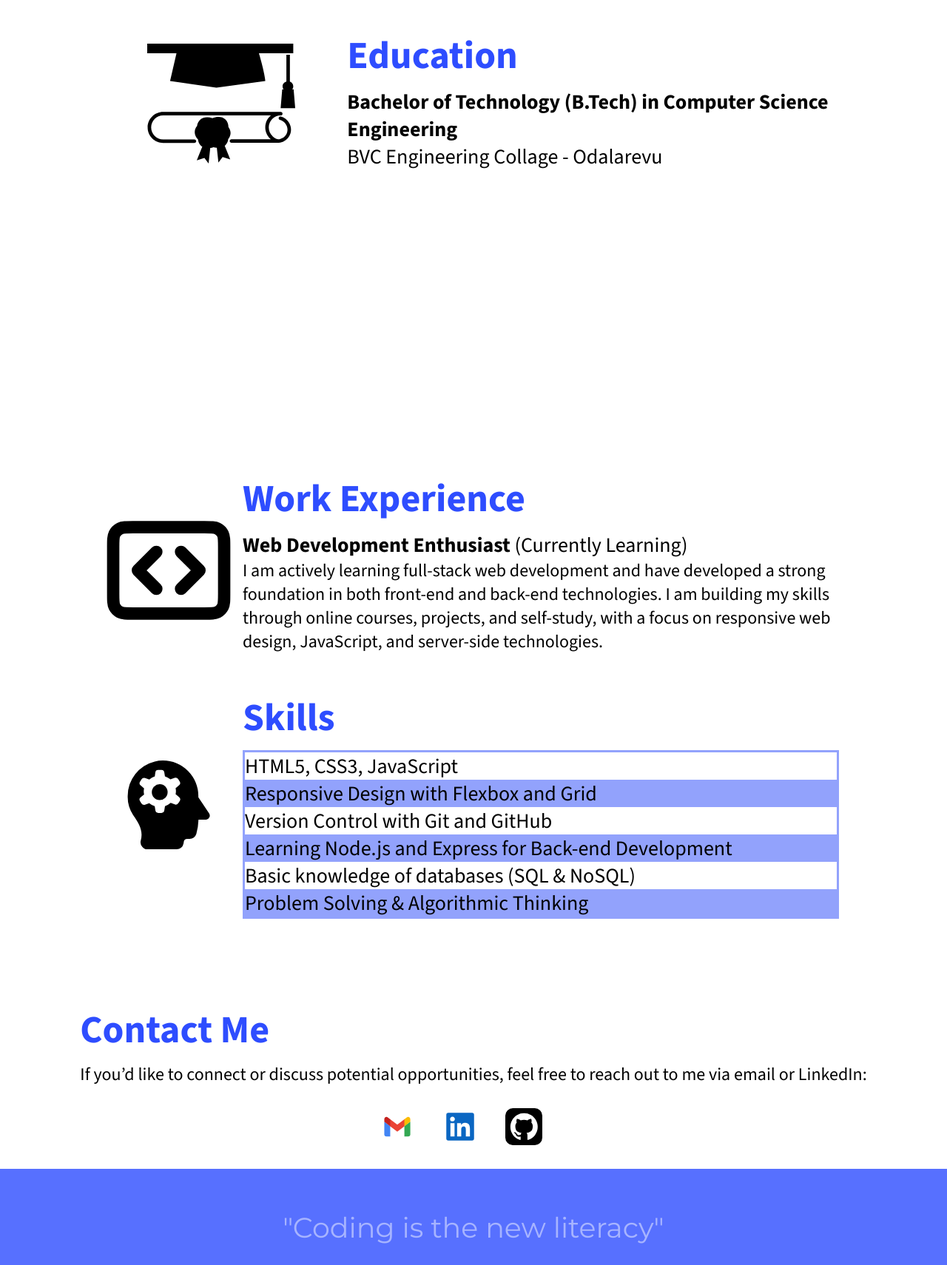
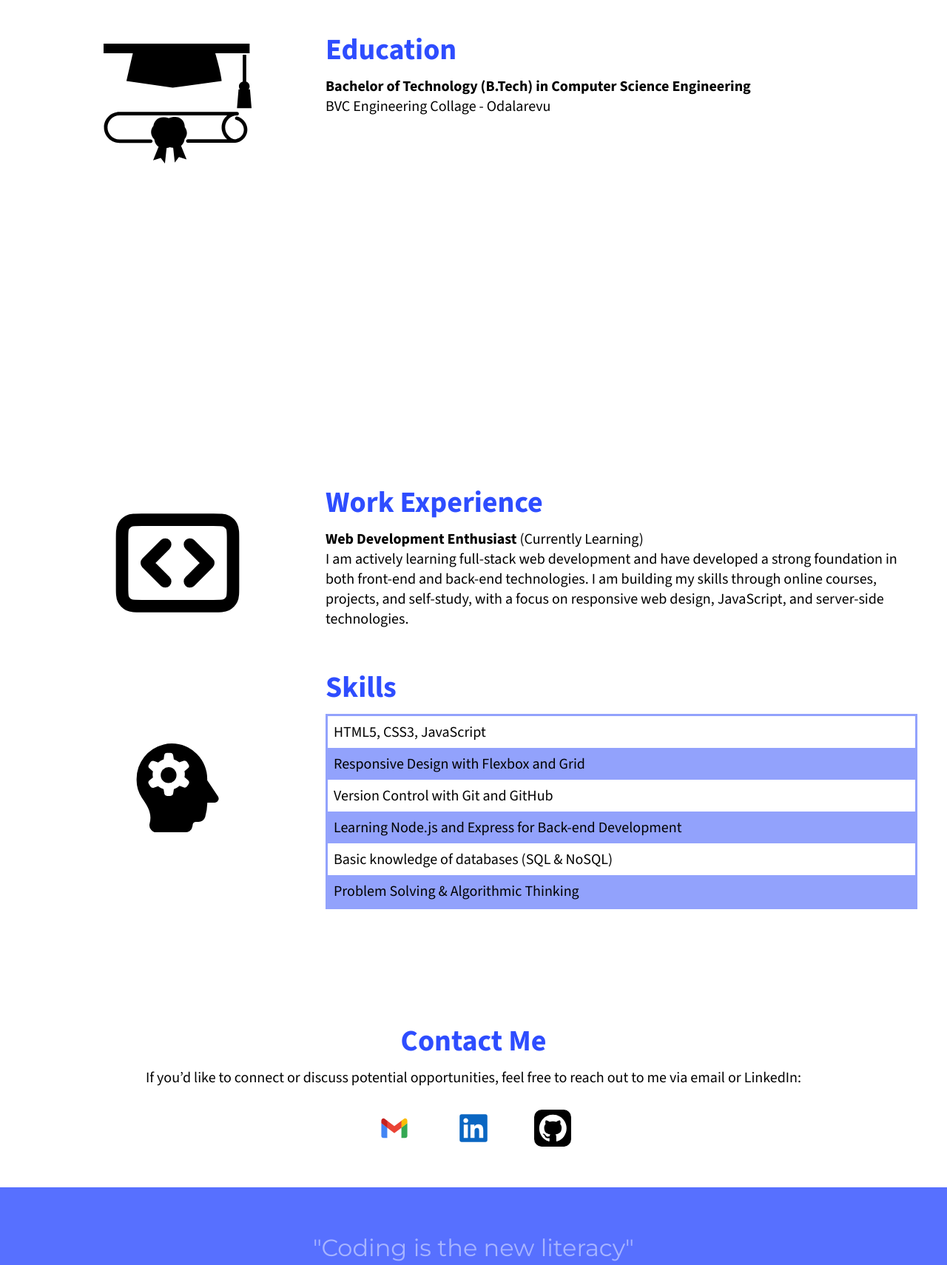
Before and after one commit to Mohanssk/My-Website, a plain HTML site: page index.html in a window 1280 px wide. Shown: the part 1060-2770 px from the top of the page at 74% size. Drawn offline with nearby package versions, Linux system fonts and the light colour scheme.

Commit message:
added reponsive to mobile

```diff
--- a/style.css
+++ b/style.css
@@ -2,120 +2,96 @@
     margin: 0;
     padding: 0;
     font-family: "Source Sans 3", sans-serif;
+    box-sizing: border-box;
 }
 
+/* Base styles */
 .hero{
     width: 100%;
-    height: 100vh;
+    min-height: 100vh;
     display: flex;
     flex-direction: column;
     align-items: center;
     justify-content: center;
     background-color: #8EC5FC;
     background-image: linear-gradient(102deg, #45a2ff 0%, #E0C3FC 100%);
+    padding: 20px;
 }
 
 .container{
-    width: 1000px;
+    width: 100%;
+    max-width: 1000px;
     text-align: center;
 }
 
 .name{
     margin-bottom: 20px;
-    font-size: 90px;
+    font-size: 4rem;
     color:#2949fd;
 }
 
 .description{
-    font-size: 25px;
+    font-size: 1.5rem;
     margin-bottom: 50px;
     color: #060c30;
 }
 
 .button{
     border: none;
-    font-size: 25px;
+    font-size: 1.5rem;
     text-decoration: none;
     color: black;
+    padding: 10px 20px;
+    display: inline-block;
 }
 
 .button:hover{
     background-color: rgb(54, 132, 250);
 }
 
-
-.resume{
+.resume, .skillset{
     width: 100%;
-    height: 100vh;
+    min-height: 100vh;
     display: flex;
     flex-direction: column;
     align-items: center;
     justify-content: center;
+    padding: 40px 20px;
 }
 
-.parent{
+.parent, .parent2{
     display: grid;
-     grid-template-columns: 0.5fr 1fr;
-     grid-template-rows: repeat(1, 1fr);
-     margin: 0;
-     width: 80%;
-     row-gap: 2rem;
+    grid-template-columns: 1fr;
+    width: 100%;
+    max-width: 1200px;
+    row-gap: 2rem;
     text-align: left;
 }
 
-.image{
+.image, .image2{
     display: grid;
     place-items: center;
-    height: 100%;
 }
 
-.image > img{
-    width: 200px;
-}
-
-
-.skillset{
-    width: 100%;
-    height: 100vh;
-    display: flex;
-    flex-direction: column;
-    align-items: center;
-    justify-content: center;
+.image > img, .image2 > img{
+    width: 150px;
+    max-width: 100%;
 }
 
 h3{
     color: #2e4dff;
     margin-bottom: 10px;
-    font-size:52px;
+    font-size: 2.5rem;
     font-family: "Source Sans 3", sans-serif;
 }
 
 ul{
     list-style: none;
-    font-size: 28px;
-}
-
-.parent2{
-    display: grid;
-     grid-template-columns: 0.5fr 1fr;
-     grid-template-rows: repeat(1, 1fr);
-     margin: 0;
-     width: 80%;
-     row-gap: 2rem;
-    text-align: left;
-}
-
-.image2{
-    display: grid;
-    place-items: center;
-}
-
-.image2 > img {
-    width: 200px;
+    font-size: 1.25rem;
 }
 
 .skls{
-    width: 800px;
+    width: 100%;
     border: 3px solid #92a2fc;
 }
 
@@ -127,48 +103,111 @@ ul{
     background-color: #92a2fc;
 }
 
+.skls > ul li {
+    padding: 8px;
+}
+
 .contact{
     width: 100%;
-    height: 30vh;
+    min-height: 30vh;
     display: flex;
     flex-direction: column;
     align-items: center;
     justify-content: center;
+    padding: 40px 20px;
+    text-align: center;
 }
 
 p{
-    font-size: 24px;
+    font-size: 1.25rem;
     margin-bottom: 20px;
 }
 
 .parent3{
     display: grid;
-    grid-template-columns: 1fr 1fr 1fr;
-    margin: 10px;
-    width: 20%;
-    row-gap: 2rem;
+    grid-template-columns: repeat(3, 1fr);
+    gap: 20px;
+    width: 100%;
+    max-width: 300px;
+    margin: 10px auto;
 }
 
 .link > img{
     height: 50px;
 }
 
-
 footer{
     width: 100%;
-    height: 30vh;
+    min-height: 30vh;
     background-color: #5770ff;
     display: flex;
     flex-direction: column;
     justify-content: center;
     align-items: center;
+    padding: 20px;
+    text-align: center;
 }
 
 footer > .quote{
-    font-size: 38px;
+    font-size: 2rem;
     color: #a7b4ff;
     font-family: "Montserrat", sans-serif;
     font-weight: 400;
     font-style: normal;
     margin-bottom: 30px;
 }
+
+/* Media Queries for Responsiveness */
+@media (min-width: 768px) {
+    .parent, .parent2 {
+        grid-template-columns: 0.5fr 1fr;
+    }
+
+    .name {
+        font-size: 5rem;
+    }
+
+    .image > img, .image2 > img {
+        width: 200px;
+    }
+}
+
+@media (max-width: 767px) {
+    .name {
+        font-size: 2.5rem;
+    }
+
+    h3 {
+        font-size: 2rem;
+    }
+
+    ul {
+        font-size: 1rem;
+    }
+
+    .skls {
+        width: 100%;
+    }
+
+    .edu_div {
+        padding: 0 15px;
+    }
+
+    footer > .quote {
+        font-size: 1.5rem;
+    }
+}
+
+@media (max-width: 480px) {
+    .name {
+        font-size: 2rem;
+    }
+
+    .parent3 {
+        gap: 10px;
+    }
+
+    .link > img {
+        height: 40px;
+    }
+}
```
